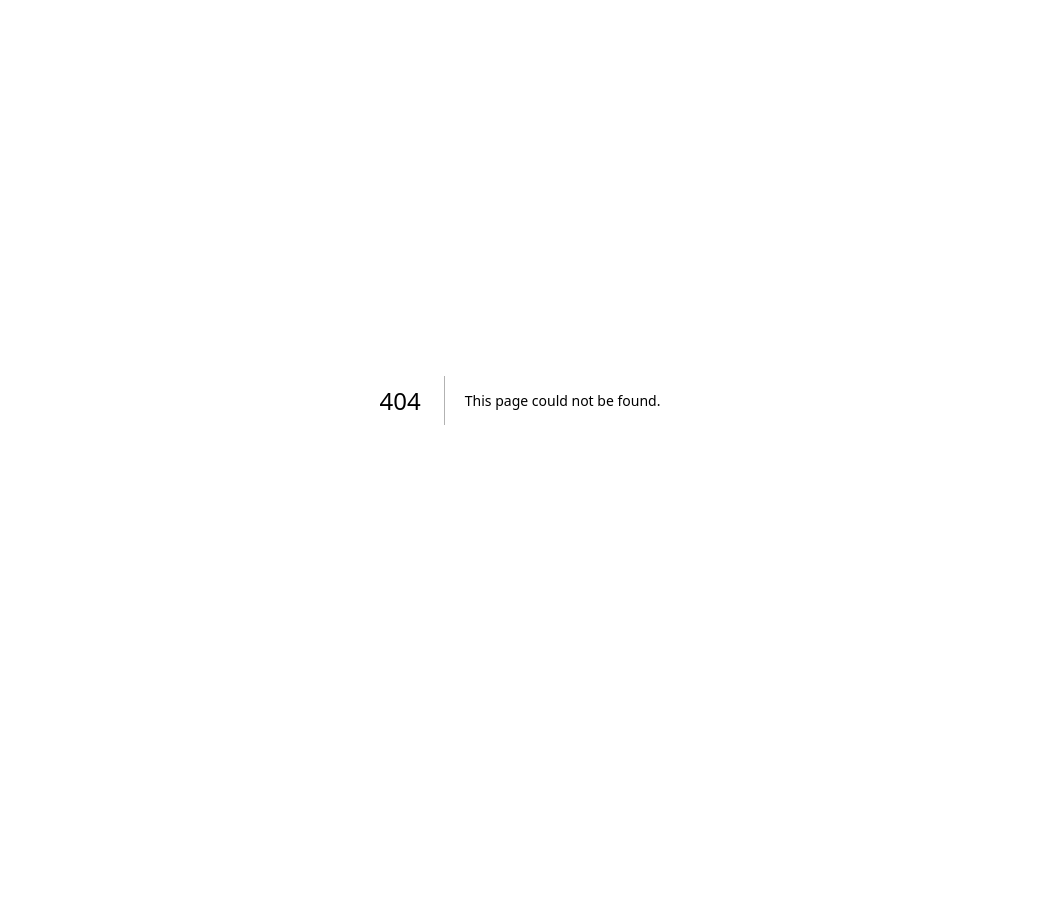
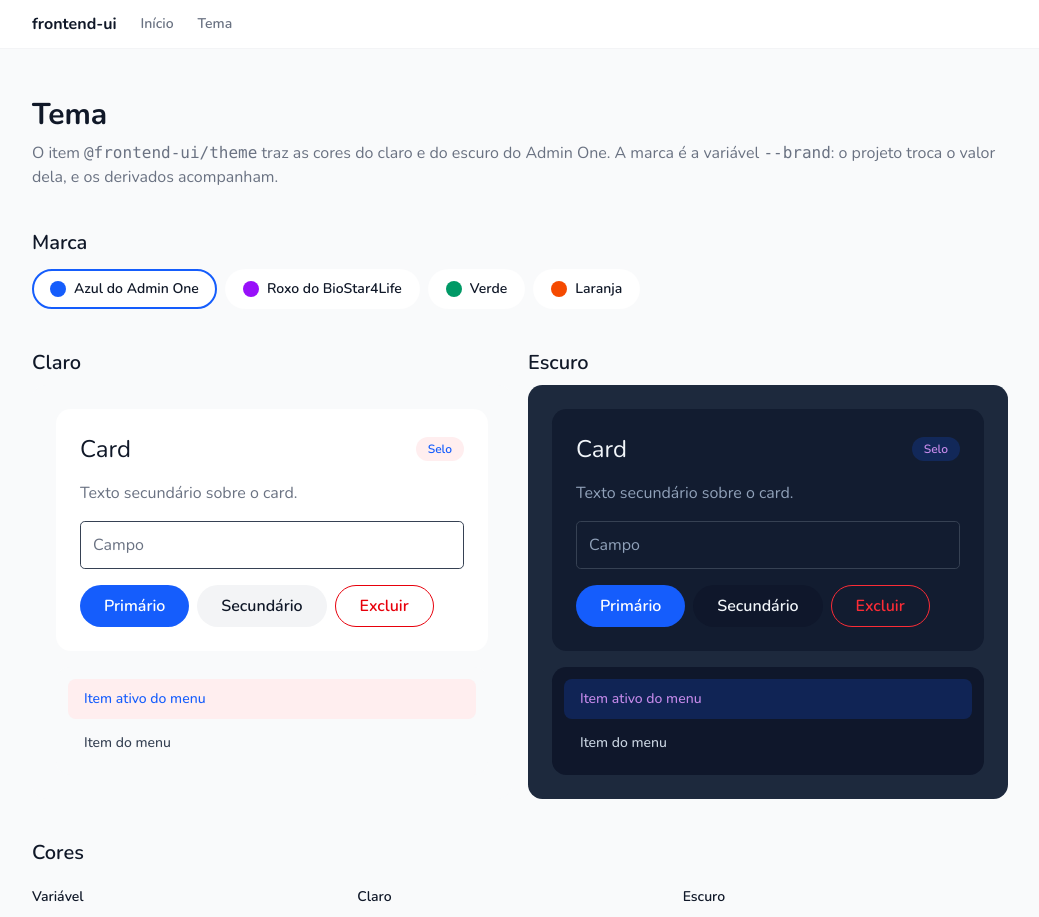
Before and after one commit to idelberto/DS.frontend-ui.REACT, a Next.js app: page /DS.frontend-ui.REACT/theme in a window 1280 px wide. Before the commit this address had no page. Shown: the top 917 px of the page, without its empty margins (120-1159 px from the left). Before the commit the page ends 800 px from the top, so only its background shows below. Built offline with nearby package versions, Linux system fonts and the light colour scheme.

Commit message:
feature(showcase): adiciona a página Tema, com a troca da cor da marca (lote 0.2)

```diff
--- a/src/app/page.tsx
+++ b/src/app/page.tsx
@@ -1,4 +1,4 @@
-import { HelloWorld } from '@/registry/frontend-ui/hello-world/components/hello-world';
+import { SiteHeader } from '@/components/site-header';
 
 import registry from '../../registry.json';
 
@@ -6,12 +6,14 @@ const REGISTRY_URL = `${registry.homepage}/r/{name}.json`;
 
 export default function HomePage() {
   return (
-    <main className="mx-auto flex max-w-3xl flex-col gap-8 px-6 py-12">
+    <>
+      <SiteHeader />
+      <main className="mx-auto flex max-w-5xl flex-col gap-8 px-6 py-12">
         <header className="flex flex-col gap-2">
           <h1 className="text-3xl font-bold">frontend-ui</h1>
           <p className="text-muted-foreground">
-          Design system dos projetos React, com o visual do Admin One, distribuído como registry do
-          shadcn.
+            Design system dos projetos React, com o visual do Admin One, distribuído como registry
+            do shadcn.
           </p>
         </header>
 
@@ -20,12 +22,16 @@ export default function HomePage() {
           <p>
             No <code>components.json</code> do projeto:
           </p>
-        <pre className="overflow-x-auto rounded-lg bg-muted p-4 text-sm">
+          <pre className="overflow-x-auto rounded-lg bg-card p-4 text-sm">
             {JSON.stringify({ registries: { '@frontend-ui': REGISTRY_URL } }, null, 2)}
           </pre>
-        <pre className="overflow-x-auto rounded-lg bg-muted p-4 text-sm">
+          <pre className="overflow-x-auto rounded-lg bg-card p-4 text-sm">
             npx shadcn@4.23.0 add @frontend-ui/&lt;item&gt;
           </pre>
+          <p className="text-muted-foreground">
+            Projeto sem shadcn: importe o <code>{registry.homepage}/tokens.css</code>, com as mesmas
+            variáveis do item <code>theme</code>.
+          </p>
         </section>
 
         <section className="flex flex-col gap-3">
@@ -37,8 +43,8 @@ export default function HomePage() {
               </li>
             ))}
           </ul>
-        <HelloWorld className="border" />
         </section>
       </main>
+    </>
   );
 }
--- /dev/null
+++ b/src/app/theme/brand-picker.tsx
@@ -0,0 +1,47 @@
+'use client';
+
+import { useEffect, useState } from 'react';
+
+export const BRAND_PRESETS = [
+  { name: 'Azul do Admin One', value: 'oklch(0.546 0.245 262.881)' },
+  { name: 'Roxo do BioStar4Life', value: 'oklch(0.558 0.288 302.321)' },
+  { name: 'Verde', value: 'oklch(0.596 0.145 163.225)' },
+  { name: 'Laranja', value: 'oklch(0.646 0.222 41.116)' },
+] as const;
+
+const DEFAULT_BRAND = BRAND_PRESETS[0].value;
+
+export function BrandPicker() {
+  const [selectedBrand, setSelectedBrand] = useState<string>(DEFAULT_BRAND);
+
+  useEffect(() => {
+    return () => {
+      document.documentElement.style.removeProperty('--brand');
+    };
+  }, []);
+
+  function chooseBrand(value: string) {
+    document.documentElement.style.setProperty('--brand', value);
+    setSelectedBrand(value);
+  }
+
+  return (
+    <div role="radiogroup" aria-label="Cor da marca" className="flex flex-wrap gap-2">
+      {BRAND_PRESETS.map((preset) => (
+        <button
+          key={preset.value}
+          type="button"
+          role="radio"
+          aria-checked={preset.value === selectedBrand}
+          onClick={() => {
+            chooseBrand(preset.value);
+          }}
+          className="flex items-center gap-2 rounded-full border-2 border-transparent bg-card px-4 py-2 text-sm font-semibold aria-checked:border-primary"
+        >
+          <span className="size-4 rounded-full" style={{ backgroundColor: preset.value }} />
+          {preset.name}
+        </button>
+      ))}
+    </div>
+  );
+}
--- /dev/null
+++ b/src/app/theme/page.tsx
@@ -0,0 +1,135 @@
+import type { Metadata } from 'next';
+
+import { SiteHeader } from '@/components/site-header';
+
+import { BrandPicker } from './brand-picker';
+import { ThemeSample } from './theme-sample';
+
+export const metadata: Metadata = { title: 'Tema' };
+
+const COLOR_TOKENS = [
+  'brand',
+  'brand-foreground',
+  'brand-muted',
+  'brand-muted-foreground',
+  'background',
+  'foreground',
+  'card',
+  'primary',
+  'secondary',
+  'muted',
+  'muted-foreground',
+  'accent',
+  'destructive',
+  'border',
+  'input',
+  'sidebar',
+  'sidebar-foreground',
+  'sidebar-accent',
+  'sidebar-border',
+] as const;
+
+const RADII = [
+  { className: 'rounded-sm', usage: 'botão quadrado e campo' },
+  { className: 'rounded-lg', usage: 'item do menu' },
+  { className: 'rounded-2xl', usage: 'card e menu lateral' },
+  { className: 'rounded-full', usage: 'botão e selo' },
+] as const;
+
+function Swatch({ token }: { token: string }) {
+  return (
+    <div
+      className="h-8 w-full rounded-sm border border-foreground/10"
+      style={{ backgroundColor: `var(--${token})` }}
+    />
+  );
+}
+
+export default function ThemePage() {
+  return (
+    <>
+      <SiteHeader />
+      <main className="mx-auto flex max-w-5xl flex-col gap-10 px-6 py-12">
+        <header className="flex flex-col gap-2">
+          <h1 className="text-3xl font-bold">Tema</h1>
+          <p className="text-muted-foreground">
+            O item <code>@frontend-ui/theme</code> traz as cores do claro e do escuro do Admin One.
+            A marca é a variável <code>--brand</code>: o projeto troca o valor dela, e os derivados
+            acompanham.
+          </p>
+        </header>
+
+        <section className="flex flex-col gap-3">
+          <h2 className="text-xl font-semibold">Marca</h2>
+          <BrandPicker />
+        </section>
+
+        <section className="grid gap-4 md:grid-cols-2">
+          <div className="flex flex-col gap-2">
+            <h2 className="text-xl font-semibold">Claro</h2>
+            <ThemeSample />
+          </div>
+          <div className="dark flex flex-col gap-2">
+            <h2 className="text-xl font-semibold">Escuro</h2>
+            <ThemeSample />
+          </div>
+        </section>
+
+        <section className="flex flex-col gap-3">
+          <h2 className="text-xl font-semibold">Cores</h2>
+          <table className="w-full text-sm">
+            <thead>
+              <tr className="text-left">
+                <th className="py-2 font-semibold">Variável</th>
+                <th className="py-2 font-semibold">Claro</th>
+                <th className="py-2 font-semibold">Escuro</th>
+              </tr>
+            </thead>
+            <tbody>
+              {COLOR_TOKENS.map((token) => (
+                <tr key={token}>
+                  <td className="py-1 pr-4">
+                    <code>--{token}</code>
+                  </td>
+                  <td className="w-1/3 py-1 pr-4">
+                    <Swatch token={token} />
+                  </td>
+                  <td className="dark w-1/3 py-1">
+                    <Swatch token={token} />
+                  </td>
+                </tr>
+              ))}
+            </tbody>
+          </table>
+        </section>
+
+        <section className="flex flex-col gap-3">
+          <h2 className="text-xl font-semibold">Raio</h2>
+          <p className="text-muted-foreground">
+            A base é <code>--radius: 0.5rem</code>, e a escala do shadcn sai dela.
+          </p>
+          <div className="flex flex-wrap gap-6">
+            {RADII.map((radius) => (
+              <div key={radius.className} className="flex flex-col items-center gap-2 text-sm">
+                <div className={`size-20 bg-primary ${radius.className}`} />
+                <code>{radius.className}</code>
+                <span className="text-muted-foreground">{radius.usage}</span>
+              </div>
+            ))}
+          </div>
+        </section>
+
+        <section className="flex flex-col gap-3">
+          <h2 className="text-xl font-semibold">Fonte</h2>
+          <p className="text-muted-foreground">
+            O tema usa a <code>--font-sans</code>, que o projeto carrega (aqui, a Nunito pelo{' '}
+            <code>next/font</code>).
+          </p>
+          <p className="text-2xl">Regular: Gestão de clínicas estéticas</p>
+          <p className="text-2xl font-semibold">Semibold: Gestão de clínicas estéticas</p>
+          <p className="text-2xl font-bold">Bold: Gestão de clínicas estéticas</p>
+        </section>
+      </main>
+    </>
+  );
+}
--- /dev/null
+++ b/src/app/theme/theme-sample.tsx
@@ -0,0 +1,45 @@
+export function ThemeSample() {
+  return (
+    <div className="flex flex-col gap-4 rounded-2xl bg-background p-6 text-foreground">
+      <div className="flex flex-col gap-4 rounded-2xl bg-card p-6 text-card-foreground">
+        <div className="flex items-center justify-between gap-4">
+          <h3 className="text-2xl">Card</h3>
+          <span className="rounded-full bg-brand-muted px-3 py-1 text-xs font-semibold text-brand-muted-foreground">
+            Selo
+          </span>
+        </div>
+        <p className="text-muted-foreground">Texto secundário sobre o card.</p>
+        <input
+          aria-label="Campo de exemplo"
+          placeholder="Campo"
+          className="h-12 rounded-sm border border-input bg-card px-3 placeholder:text-muted-foreground"
+        />
+        <div className="flex flex-wrap gap-2">
+          <button
+            type="button"
+            className="rounded-full bg-primary px-6 py-2 font-semibold text-primary-foreground"
+          >
+            Primário
+          </button>
+          <button type="button" className="rounded-full bg-secondary px-6 py-2 font-semibold">
+            Secundário
+          </button>
+          <button
+            type="button"
+            className="rounded-full border border-destructive px-6 py-2 font-semibold text-destructive"
+          >
+            Excluir
+          </button>
+        </div>
+      </div>
+      <div className="flex flex-col gap-1 rounded-2xl bg-sidebar p-3 text-sm text-sidebar-foreground">
+        <span className="rounded-lg bg-brand-muted px-4 py-2.5 font-medium text-brand-muted-foreground">
+          Item ativo do menu
+        </span>
+        <span className="rounded-lg px-4 py-2.5 font-medium hover:bg-sidebar-accent">
+          Item do menu
+        </span>
+      </div>
+    </div>
+  );
+}
--- /dev/null
+++ b/src/components/site-header.tsx
@@ -0,0 +1,28 @@
+import Link from 'next/link';
+
+const PAGES = [
+  { href: '/', label: 'Início' },
+  { href: '/theme/', label: 'Tema' },
+] as const;
+
+export function SiteHeader() {
+  return (
+    <header className="border-b bg-card">
+      <nav
+        aria-label="Vitrine"
+        className="mx-auto flex max-w-5xl items-center gap-6 px-6 py-3 text-sm font-semibold"
+      >
+        <span className="text-base font-bold">frontend-ui</span>
+        {PAGES.map((page) => (
+          <Link
+            key={page.href}
+            href={page.href}
+            className="text-muted-foreground hover:text-primary"
+          >
+            {page.label}
+          </Link>
+        ))}
+      </nav>
+    </header>
+  );
+}
```
Also changed, not shown: 2 other files (tests, documents, lock files or other folders). Lines whose indentation alone changed are shown as unchanged.
